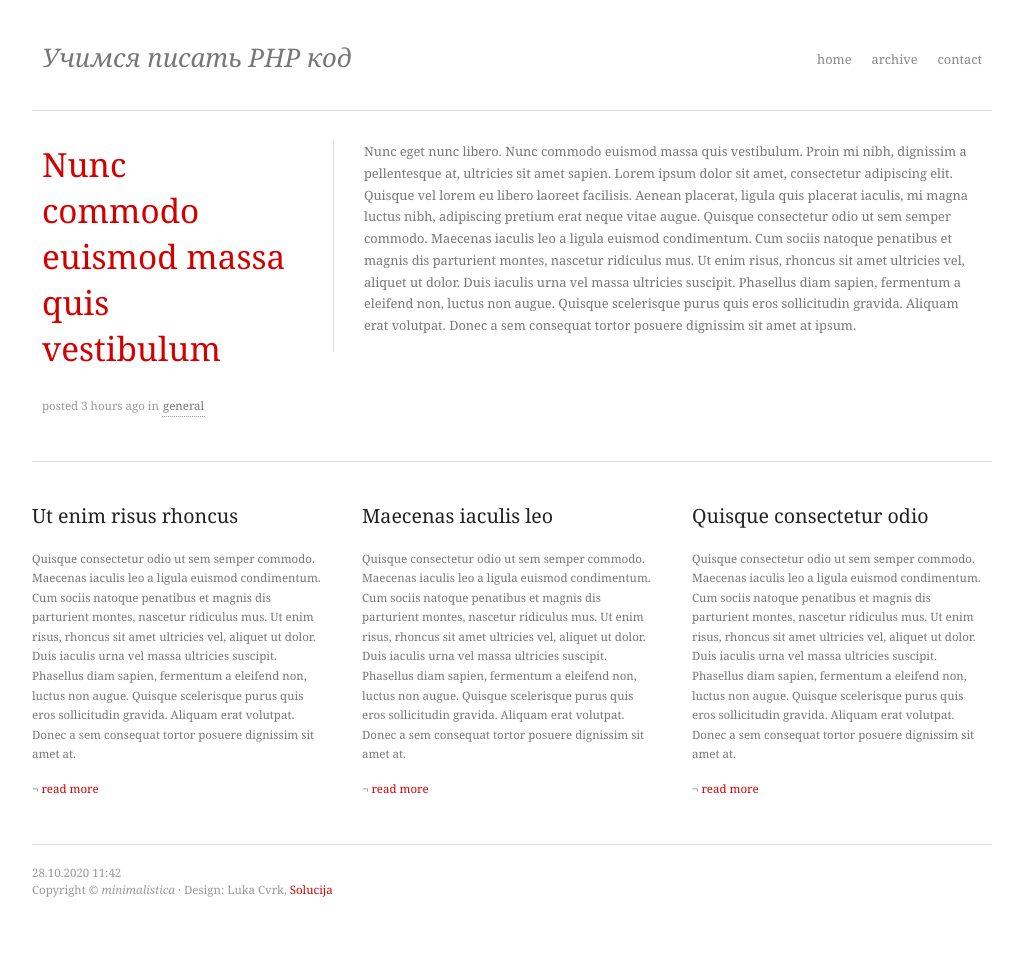
After one commit to AlexMorS545/homePhp, a PHP site: page /menu.php in a window 1280 px wide. The commit adds this page. Shown: the whole page, without its empty margins (128-1141 px from the left). Run offline with PHP 8.4, Linux system fonts and the light colour scheme.

Commit message:
add folder Lesson3

```diff
--- /dev/null
+++ b/Lesson3/css/main.css
@@ -0,0 +1,29 @@
+*{margin:0;padding:0;}
+body { font: .8em Georgia, "Times New Roman", Serif; background: #fff; color: #777; }
+a { color: #D40000; text-decoration: none; }
+	a:hover { color: #8F0000; }
+p { line-height: 1.7em; margin: 0 0 15px; }
+.x { clear: both; }
+
+h1 { float: left; font-size: 2em; font-weight: normal; font-style: italic; padding: 0 0 25px 10px; margin: 0 0 10px; }
+h2 { font-weight: normal; font-size: 2.6em; padding: 0 0 10px; margin: 0 0 15px; }
+h3 { font-size: 1.7em; font-weight: normal; margin: 0 0 20px; }
+	h3 a { color: #222; }
+
+#content { width: 960px; margin: 40px auto; }
+
+#menu { float: right; margin: 10px 10px 0 0; }
+	#menu li { display: inline; list-style: none; }
+	#menu li a { float: left; margin: 0 0 0 20px; color: #888; }
+		#menu li a:hover { color: #555; }
+
+.post { clear: both; padding: 30px 10px; border-top: 1px solid #ddd; border-bottom: 1px solid #ddd; margin: 0 0 40px; }
+	.post .details { float: left; width: 250px; }
+	.post .details .info { font-size: .9em; color: #999; }
+		.post .details .info a { color: #777; border-bottom: 1px dotted #999; padding: 3px 1px; }
+	.post .body { float: right; width: 618px; padding: 0 0 0 30px; border-left: 1px solid #ddd; }
+
+.col { width: 290px; margin: 0 40px 30px 0; float: left; font-size: .9em; }
+	.col.last { margin-right: 0; }
+
+#footer { clear: both; border-top: 1px solid #ddd; padding: 20px 0; font-size: .9em; color: #999; }
--- /dev/null
+++ b/Lesson3/menu.php
@@ -0,0 +1,59 @@
+<!DOCTYPE html PUBLIC "-//W3C//DTD XHTML 1.0 Strict//EN" "http://www.w3.org/TR/xhtml1/DTD/xhtml1-strict.dtd">
+<html xmlns="http://www.w3.org/1999/xhtml">
+<head>
+	<meta http-equiv="content-type" content="text/html;charset=utf-8" />
+	<meta name="author" content="Luka Cvrk (www.solucija.com)" />
+	<link rel="stylesheet" href="css/main.css" type="text/css" />
+  <?php
+		$title = "Home work";
+		$h1 = "Учимся писать PHP код";
+		$dataNow = date("d.m.Y H:i");
+		$menuArr = ["home", "archive", "contact"];
+  ?>
+	<title><?php echo $title?></title>
+</head>
+<body>
+	<div id="content">
+		<h1><?php echo $h1?></h1>
+
+		<ul id="menu">
+			<?php foreach ($menuArr as $item):?>
+				<li><a href="#"><?= $item;?></a></li>
+			<?php endforeach;?>
+		</ul>
+
+		<div class="post">
+			<div class="details">
+				<h2><a href="#">Nunc commodo euismod massa quis vestibulum</a></h2>
+				<p class="info">posted 3 hours ago in <a href="#">general</a></p>
+
+			</div>
+			<div class="body">
+				<p>Nunc eget nunc libero. Nunc commodo euismod massa quis vestibulum. Proin mi nibh, dignissim a pellentesque at, ultricies sit amet sapien. Lorem ipsum dolor sit amet, consectetur adipiscing elit. Quisque vel lorem eu libero laoreet facilisis. Aenean placerat, ligula quis placerat iaculis, mi magna luctus nibh, adipiscing pretium erat neque vitae augue. Quisque consectetur odio ut sem semper commodo. Maecenas iaculis leo a ligula euismod condimentum. Cum sociis natoque penatibus et magnis dis parturient montes, nascetur ridiculus mus. Ut enim risus, rhoncus sit amet ultricies vel, aliquet ut dolor. Duis iaculis urna vel massa ultricies suscipit. Phasellus diam sapien, fermentum a eleifend non, luctus non augue. Quisque scelerisque purus quis eros sollicitudin gravida. Aliquam erat volutpat. Donec a sem consequat tortor posuere dignissim sit amet at ipsum.</p>
+			</div>
+			<div class="x"></div>
+		</div>
+
+		<div class="col">
+			<h3><a href="#">Ut enim risus rhoncus</a></h3>
+			<p>Quisque consectetur odio ut sem semper commodo. Maecenas iaculis leo a ligula euismod condimentum. Cum sociis natoque penatibus et magnis dis parturient montes, nascetur ridiculus mus. Ut enim risus, rhoncus sit amet ultricies vel, aliquet ut dolor. Duis iaculis urna vel massa ultricies suscipit. Phasellus diam sapien, fermentum a eleifend non, luctus non augue. Quisque scelerisque purus quis eros sollicitudin gravida. Aliquam erat volutpat. Donec a sem consequat tortor posuere dignissim sit amet at.</p>
+			<p>&not; <a href="#">read more</a></p>
+		</div>
+		<div class="col">
+			<h3><a href="#">Maecenas iaculis leo</a></h3>
+			<p>Quisque consectetur odio ut sem semper commodo. Maecenas iaculis leo a ligula euismod condimentum. Cum sociis natoque penatibus et magnis dis parturient montes, nascetur ridiculus mus. Ut enim risus, rhoncus sit amet ultricies vel, aliquet ut dolor. Duis iaculis urna vel massa ultricies suscipit. Phasellus diam sapien, fermentum a eleifend non, luctus non augue. Quisque scelerisque purus quis eros sollicitudin gravida. Aliquam erat volutpat. Donec a sem consequat tortor posuere dignissim sit amet at.</p>
+			<p>&not; <a href="#">read more</a></p>
+		</div>
+		<div class="col last">
+			<h3><a href="#">Quisque consectetur odio</a></h3>
+			<p>Quisque consectetur odio ut sem semper commodo. Maecenas iaculis leo a ligula euismod condimentum. Cum sociis natoque penatibus et magnis dis parturient montes, nascetur ridiculus mus. Ut enim risus, rhoncus sit amet ultricies vel, aliquet ut dolor. Duis iaculis urna vel massa ultricies suscipit. Phasellus diam sapien, fermentum a eleifend non, luctus non augue. Quisque scelerisque purus quis eros sollicitudin gravida. Aliquam erat volutpat. Donec a sem consequat tortor posuere dignissim sit amet at.</p>
+			<p>&not; <a href="#">read more</a></p>
+		</div>
+
+		<div id="footer">
+			<?php echo $dataNow?>
+			<p>Copyright &copy; <em>minimalistica</em> &middot; Design: Luka Cvrk, <a href="http://www.solucija.com/" title="Free CSS Templates">Solucija</a></p>
+		</div>
+	</div>
+</body>
+</html>
--- a/Lesson3/symbols.php
+++ b/Lesson3/translit.php
@@ -1,4 +1,3 @@
-
 <?php
 
 function translit($text) {
```
Also changed, not shown: Lesson3/cities.php (line endings or trailing spaces).
